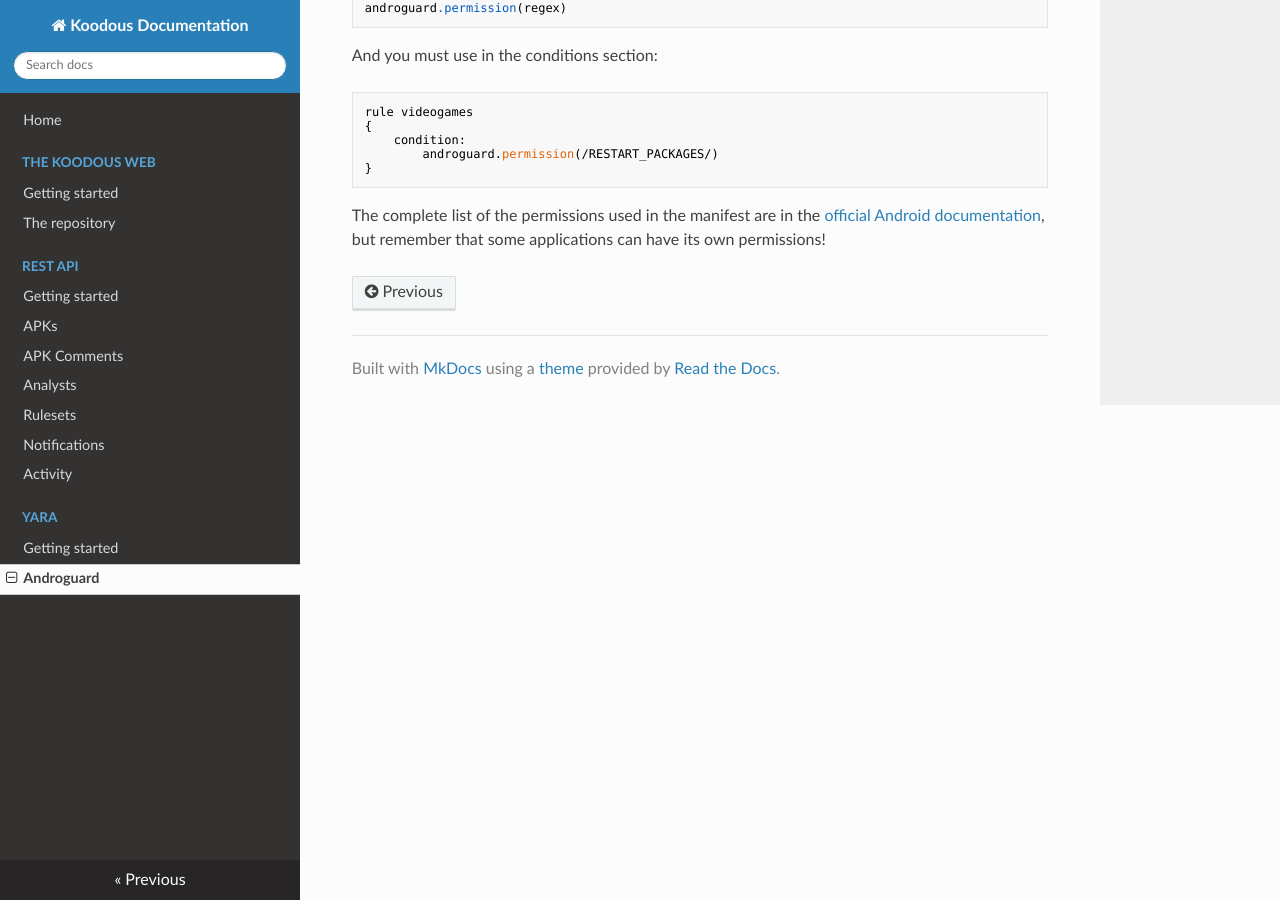
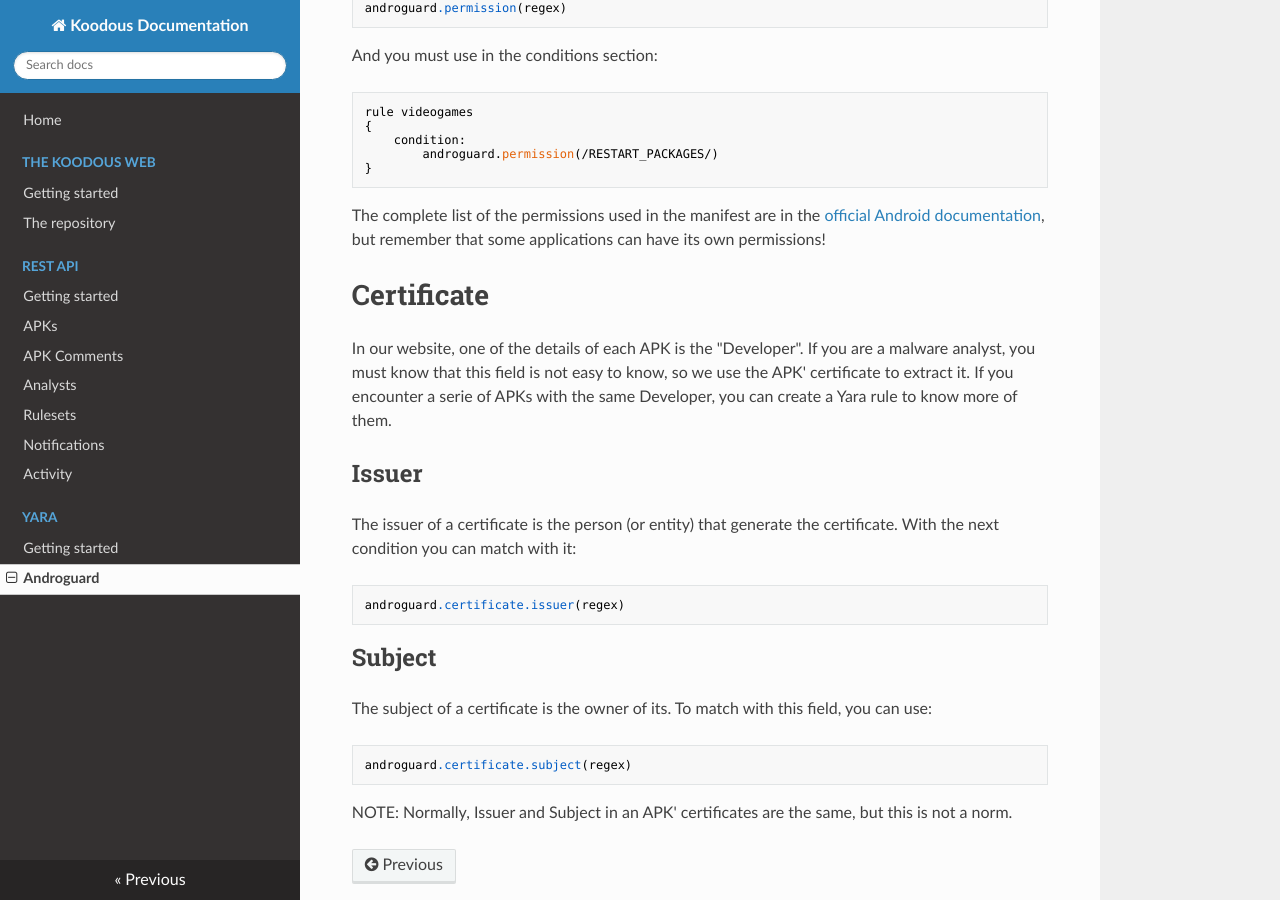
Before and after one commit to Koodous/docs.koodous.com, an MkDocs documentation site: the page built from docs/yara/androguard.md, in a window 1280 px wide and 900 px high, scrolled down 1696 px. Built offline with MkDocs 1.6.1, drawn with Linux system fonts in a browser that asks for light colours; nearby versions of some CDN libraries; old or Windows-style settings are respelled for this version of MkDocs.

Commit message:
Added androguard.certificate info

````diff
--- a/docs/yara/androguard.md
+++ b/docs/yara/androguard.md
@@ -78,3 +78,22 @@ rule videogames
 ```
 
 The complete list of the permissions used in the manifest are in the [official Android documentation](http://developer.android.com/reference/android/Manifest.permission.html), but remember that some applications can have its own permissions!
+
+# Certificate
+In our website, one of the details of each APK is the "Developer". If you are a malware analyst, you must know that this field is not easy to know, so we use the APK' certificate to extract it. If you encounter a serie of APKs with the same Developer, you can create a Yara rule to know more of them.
+
+## Issuer
+The issuer of a certificate is the person (or entity) that generate the certificate. With the next condition you can match with it:
+
+```
+androguard.certificate.issuer(regex)
+```
+
+## Subject
+The subject of a certificate is the owner of its. To match with this field, you can use:
+
+```
+androguard.certificate.subject(regex)
+```
+
+NOTE: Normally, Issuer and Subject in an APK' certificates are the same, but this is not a norm.
````
